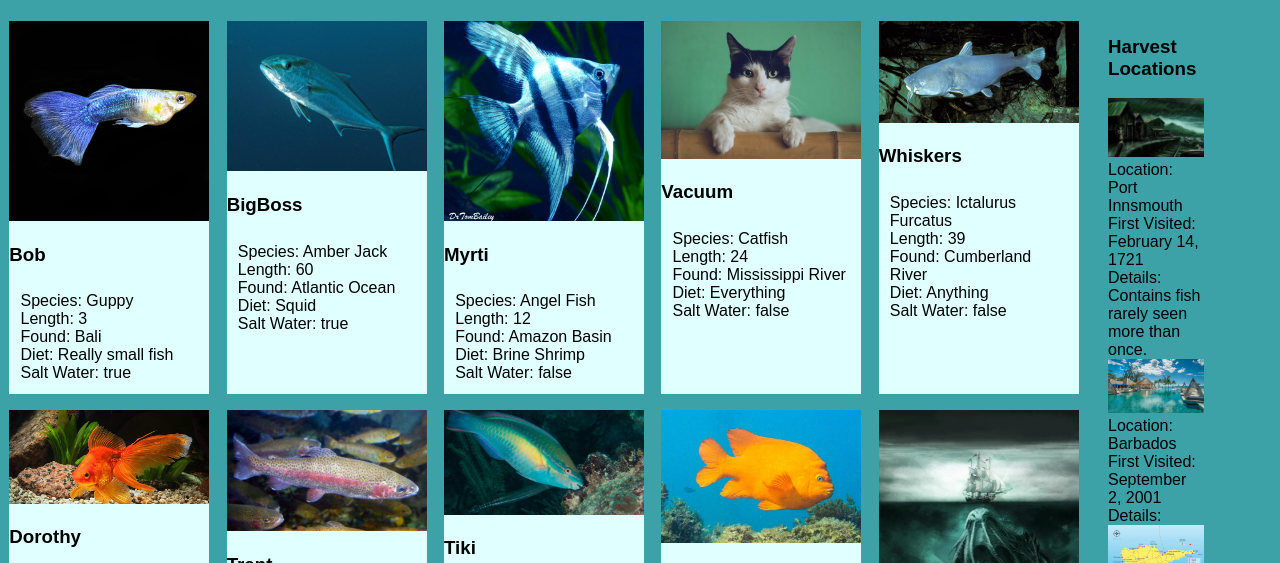
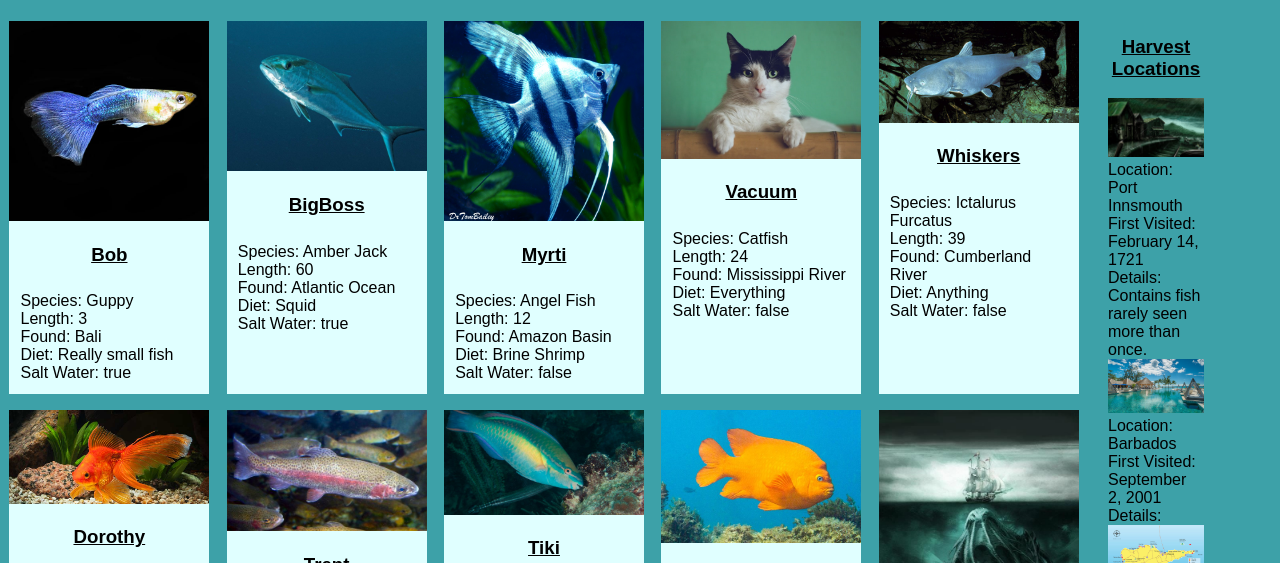
Before and after one commit to SidneyCrandall/Martins-Aquarium, a plain HTML site: page index.html in a window 1280 px wide. Shown: the part 208-771 px from the top of the page. Drawn offline with Linux system fonts and the light colour scheme.

Commit message:
fixed naming

```diff
--- a/MAstyles/main.css
+++ b/MAstyles/main.css
@@ -164,6 +164,11 @@ footer {
 	text-align: center;
 }
 
+h3 {
+	text-align: center;
+	text-decoration: underline;
+}
+
 /* .aside {
 	left: 40px;
 	color: rgb(255, 251, 251);
--- a/index.html
+++ b/index.html
@@ -19,16 +19,16 @@
     </div>
 
     <div class="fishTank">
-        <section id="FishList">
-        </section>
+        <section id="FishList"></section>
     </div>
 
     <div class="harvestListSection">
         <aside>
-    <section id="harvestLocationList">
-        <h3> Harvest Locations</h3>
-    </section>
-    </aside>
+            <section id="harvestLocationList">
+                <h3> Harvest Locations</h3>
+            </section>
+        </aside>
+    </div>
 
     <div class="tipsListSection">
         <aside class = "asideClass">
```
